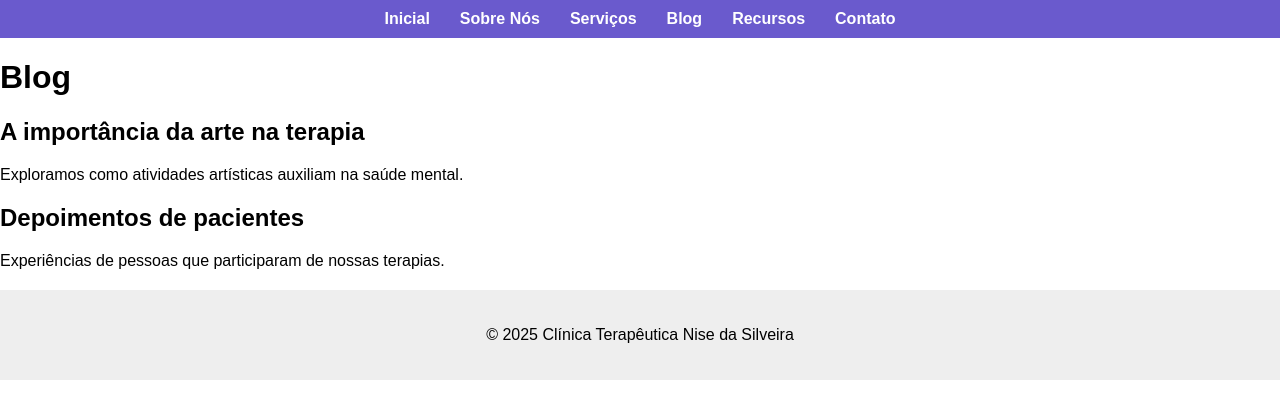
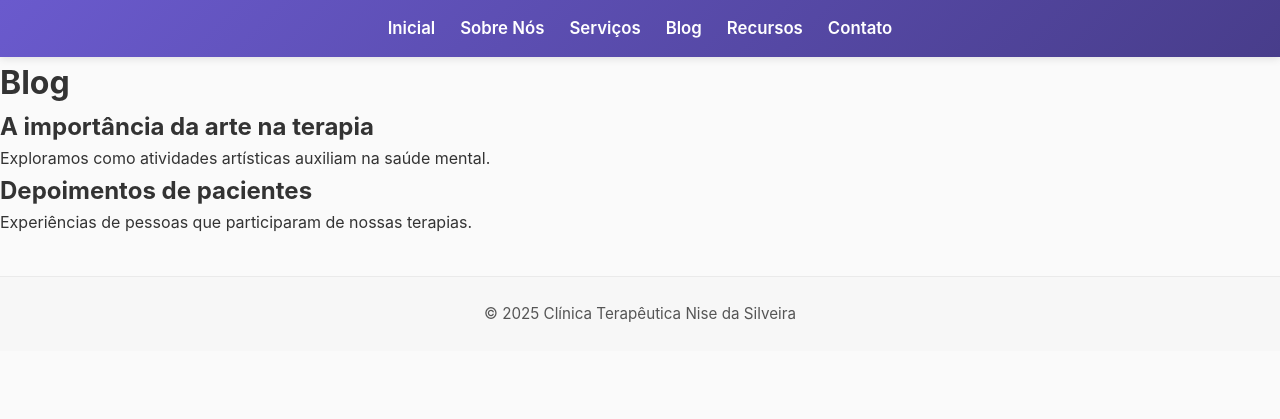
Before and after one commit to raieira/nise-da-silveira, a Flask app: page /blog in a window 1280 px wide. Shown: the top 419 px of the page. Run offline with Flask 3, Linux system fonts and the light colour scheme.

Commit message:
atualizando tudo

```diff
--- a/static/style.css
+++ b/static/style.css
@@ -1,14 +1,159 @@
-body { font-family: Arial, sans-serif; margin:0; padding:0; }
-header { background: #6A5ACD; padding: 10px 0; }
-header nav ul { list-style:none; display:flex; justify-content:center; margin:0; padding:0; }
-header nav ul li { margin:0 15px; }
-header nav ul li a { color:white; text-decoration:none; font-weight:bold; }
-footer { text-align:center; padding:20px; background:#eee; margin-top:20px; }
-.flash { padding:10px; margin:10px; border-radius:5px; }
-.flash.success { background-color:#c8e6c9; color:#256029; }
-.flash.error { background-color:#ffcdd2; color:#b71c1c; }
-.banner { text-align:center; padding:50px; background-color:#f0f0f0; }
-.galeria img { width:200px; margin:10px; }
-form { display:flex; flex-direction:column; max-width:400px; margin:auto; }
-form input, form textarea { margin-bottom:10px; padding:5px; }
-form button { padding:10px; background:#6A5ACD; color:white; border:none; cursor:pointer; }
+/* ===== Reset Básico ===== */
+* {
+  margin: 0;
+  padding: 0;
+  box-sizing: border-box;
+}
+
+/* ===== Estilo Global ===== */
+body {
+  font-family: "Inter", "Segoe UI", Arial, sans-serif;
+  line-height: 1.6;
+  color: #333;
+  background: #fafafa;
+}
+
+/* ===== Header & Menu ===== */
+header {
+  background: linear-gradient(135deg, #6A5ACD, #483D8B);
+  padding: 15px 0;
+  box-shadow: 0 2px 8px rgba(0,0,0,0.1);
+  position: sticky;
+  top: 0;
+  z-index: 1000;
+}
+
+header nav ul {
+  list-style: none;
+  display: flex;
+  justify-content: center;
+  gap: 25px;
+}
+
+header nav ul li a {
+  color: #fff;
+  text-decoration: none;
+  font-weight: 600;
+  font-size: 1.05rem;
+  transition: color 0.3s ease, transform 0.2s ease;
+}
+
+header nav ul li a:hover {
+  color: #FFD700;
+  transform: translateY(-2px);
+}
+
+/* ===== Banner Hero ===== */
+.banner {
+  text-align: center;
+  padding: 80px 20px;
+  background: linear-gradient(135deg, #f0f0f0, #fafafa);
+}
+
+.banner h1 {
+  font-size: 2.5rem;
+  color: #333;
+  margin-bottom: 15px;
+}
+
+.banner p {
+  font-size: 1.2rem;
+  color: #555;
+}
+
+/* ===== Galeria ===== */
+.galeria {
+  display: flex;
+  flex-wrap: wrap;
+  justify-content: center;
+  padding: 40px 20px;
+  gap: 15px;
+}
+
+.galeria img {
+  width: 100%;
+  max-width: 280px;
+  border-radius: 12px;
+  box-shadow: 0 4px 12px rgba(0,0,0,0.1);
+  transition: transform 0.3s ease;
+}
+
+.galeria img:hover {
+  transform: scale(1.05);
+}
+
+/* ===== Formulários ===== */
+form {
+  display: flex;
+  flex-direction: column;
+  max-width: 450px;
+  margin: 40px auto;
+  padding: 20px;
+  background: #fff;
+  border-radius: 12px;
+  box-shadow: 0 4px 15px rgba(0,0,0,0.08);
+}
+
+form input, form textarea {
+  margin-bottom: 12px;
+  padding: 12px;
+  border: 1px solid #ddd;
+  border-radius: 8px;
+  font-size: 1rem;
+  transition: border 0.3s ease, box-shadow 0.3s ease;
+}
+
+form input:focus, form textarea:focus {
+  border-color: #6A5ACD;
+  box-shadow: 0 0 6px rgba(106,90,205,0.3);
+  outline: none;
+}
+
+form button {
+  padding: 12px;
+  background: linear-gradient(135deg, #6A5ACD, #483D8B);
+  color: white;
+  font-weight: 600;
+  border: none;
+  border-radius: 8px;
+  cursor: pointer;
+  transition: background 0.3s ease, transform 0.2s ease;
+}
+
+form button:hover {
+  background: linear-gradient(135deg, #7B68EE, #4B0082);
+  transform: translateY(-2px);
+}
+
+/* ===== Flash Messages ===== */
+.flash {
+  padding: 12px;
+  margin: 20px auto;
+  border-radius: 8px;
+  max-width: 600px;
+  font-weight: 500;
+  text-align: center;
+}
+
+.flash.success {
+  background-color: #d1f7d6;
+  color: #256029;
+  border-left: 6px solid #256029;
+}
+
+.flash.error {
+  background-color: #ffdada;
+  color: #b71c1c;
+  border-left: 6px solid #b71c1c;
+}
+
+/* ===== Footer ===== */
+footer {
+  text-align: center;
+  padding: 25px 15px;
+  background: #f7f7f7;
+  color: #555;
+  font-size: 0.95rem;
+  margin-top: 40px;
+  border-top: 1px solid #eaeaea;
+}
--- a/templates/index.html
+++ b/templates/index.html
@@ -9,8 +9,8 @@
 <section class="galeria">
     <h2>Nossos espaços e atividades</h2>
     <div class="imagens">
-        <img src="{{ url_for('static', filename='imagens/atividade1.jpg') }}" alt="Atividade 1">
-        <img src="{{ url_for('static', filename='imagens/atividade2.jpg') }}" alt="Atividade 2">
+        <img src="{{ url_for('static',') }}" alt="Atividade 1">
+        <img src="{{ url_for('static', ') }}" alt="Atividade 2">
     </div>
 </section>
 {% endblock %}
--- a/templates/servicos.html
+++ b/templates/servicos.html
@@ -7,5 +7,5 @@
     <li>Terapia ocupacional</li>
     <li>Aconselhamento psicológico</li>
 </ul>
-<img src="{{ url_for('static', filename='imagens/servico1.jpg') }}" alt="Serviço">
+<img src="{{ url_for('') }}" alt="Serviço">
 {% endblock %}
```
